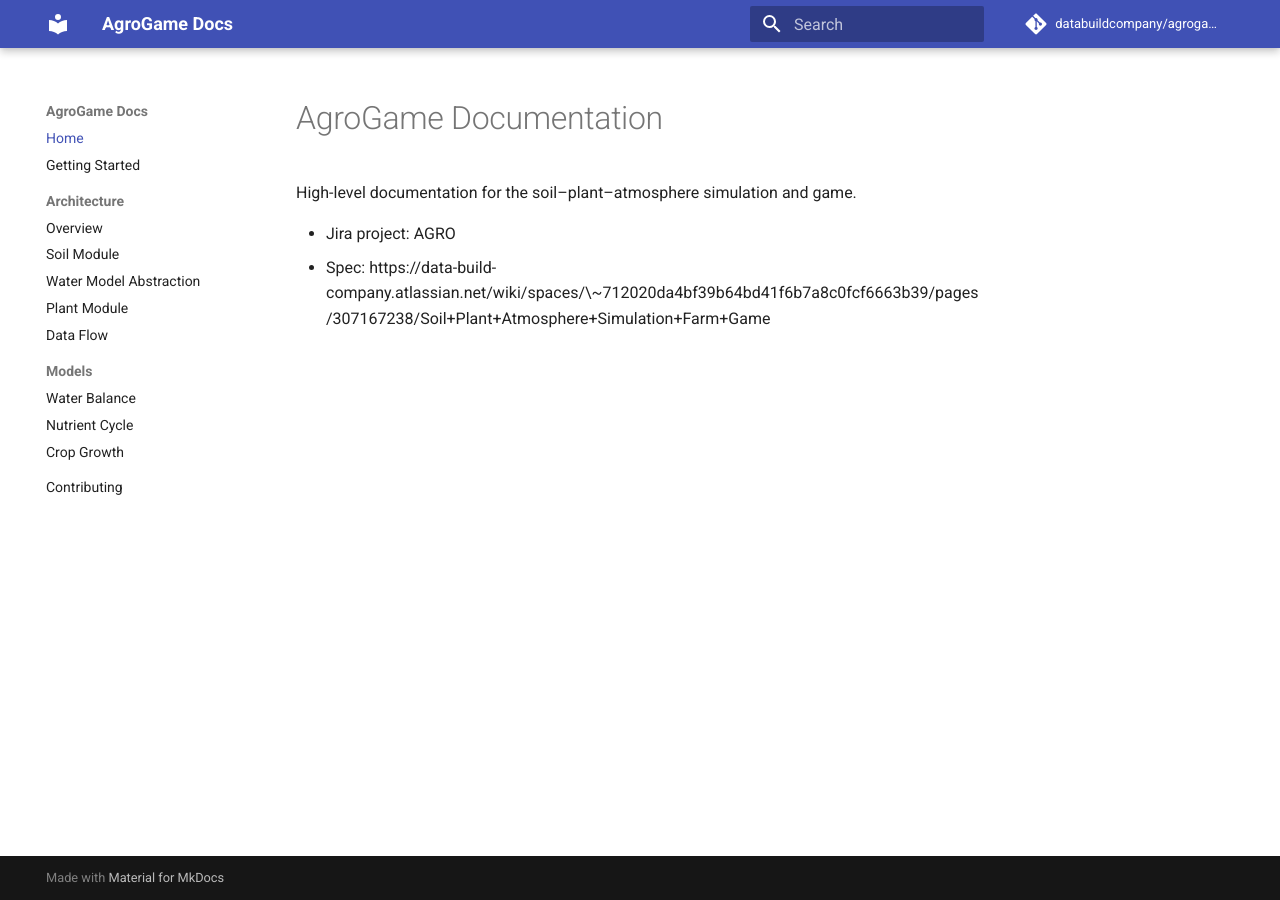
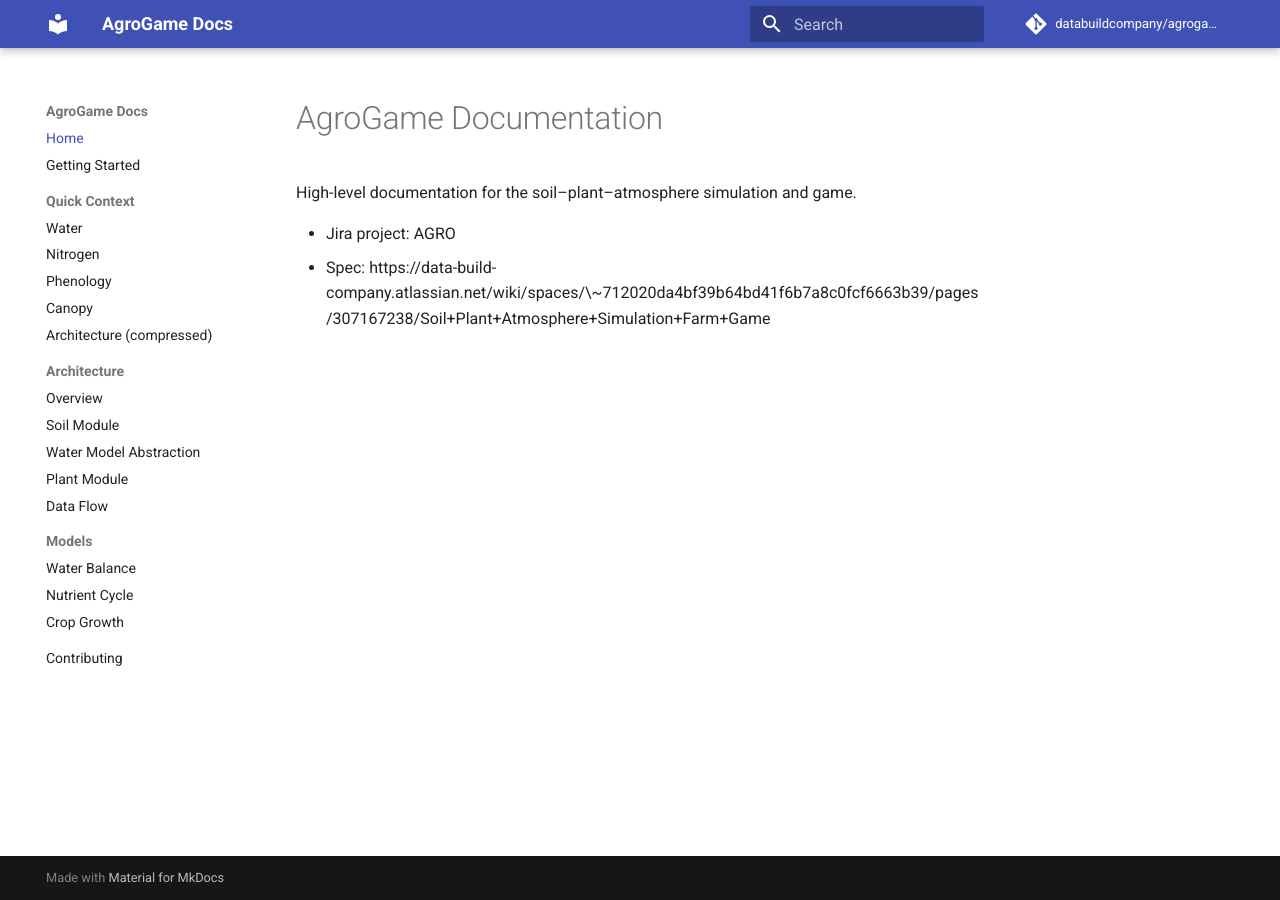
Before and after one commit to gedejong/agrogame, an MkDocs documentation site: the page built from docs/index.md, in a window 1280 px wide. Built offline with MkDocs 1.6.1 and Material for MkDocs 9.7.7, drawn with Linux system fonts in a browser that asks for light colours; comment, search, counter and statistics services are not loaded.

Commit message:
docs: add quick context pages to mkdocs nav; remove conflicting README.md

```diff
--- a/mkdocs.yml
+++ b/mkdocs.yml
@@ -4,6 +4,12 @@ repo_name: databuildcompany/agrogame
 nav:
   - Home: index.md
   - Getting Started: getting-started.md
+  - Quick Context:
+      - Water: docs/water.md
+      - Nitrogen: docs/nitrogen.md
+      - Phenology: docs/phenology.md
+      - Canopy: docs/canopy.md
+      - Architecture (compressed): docs/architecture.md
   - Architecture:
       - Overview: architecture/overview.md
       - Soil Module: architecture/soil-module.md
```
